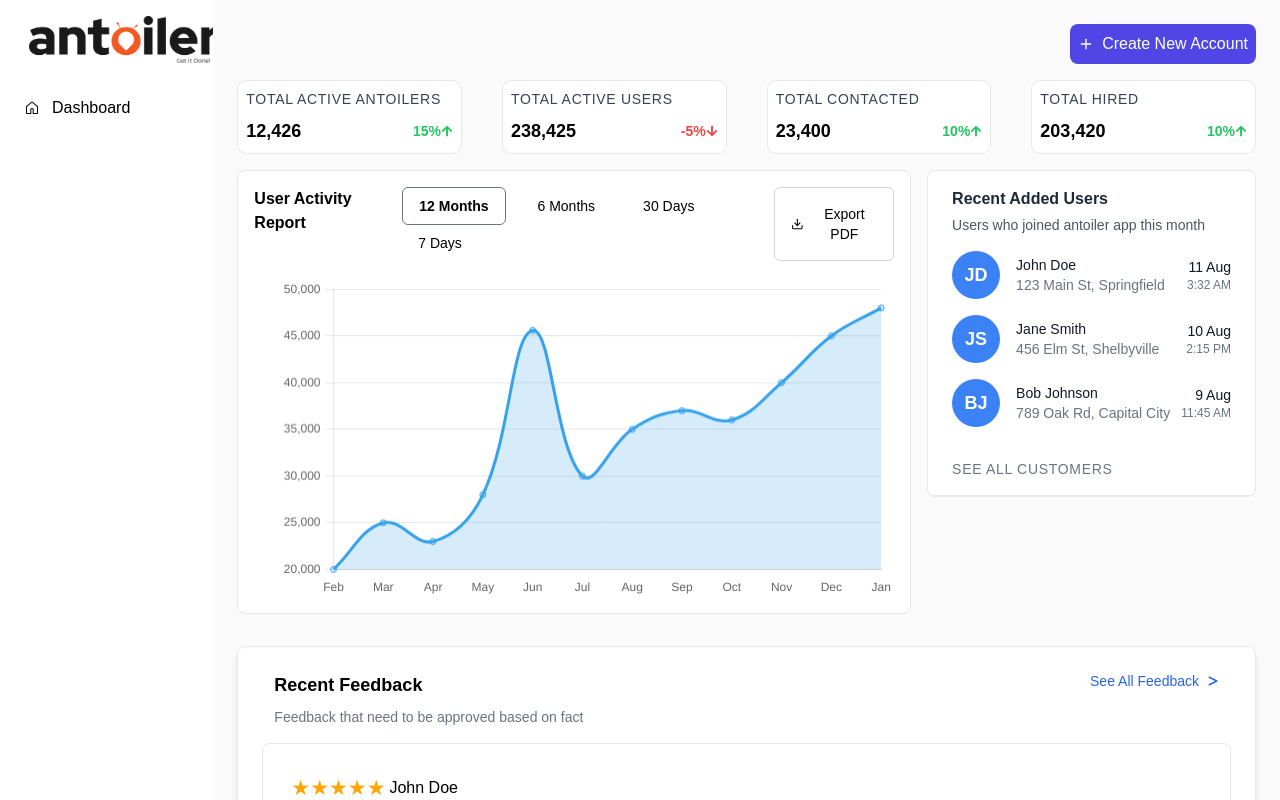
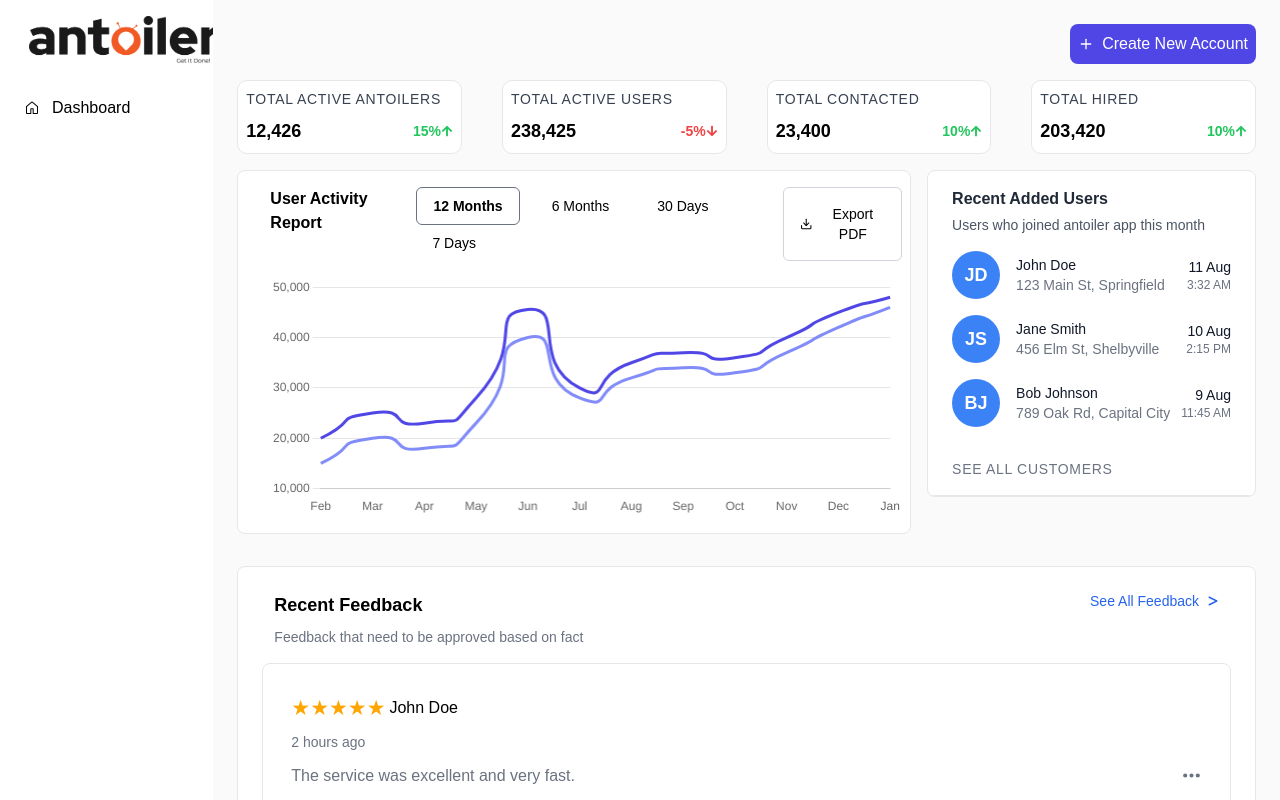
Before and after one commit to Tc-Anurag/admin-antoiler, a React (Create React App) app: page /dashboard in a window 1280 px wide. Shown: the top 800 px of the page. Built offline with nearby package versions, Linux system fonts and the light colour scheme.

Commit message:
changes done

```diff
--- a/src/domains/Dashboard/components/FeedbackCard.tsx
+++ b/src/domains/Dashboard/components/FeedbackCard.tsx
@@ -1,12 +1,10 @@
-import React from 'react';
-import { Link } from 'react-router-dom';
+import React from "react";
+import { Link } from "react-router-dom";
 import { FaGreaterThan } from "react-icons/fa6";
-import { FeedbackItem } from '../../../common/types';
+import { FeedbackItem } from "../../../common/types";
 import { HiDotsHorizontal } from "react-icons/hi";
-import RatingStars from '../../../common/Rating/Rating';
+import RatingStars from "../../../common/Rating/Rating";
 // Define the function to handle rating changes
-
-
 
 interface FeedbackProps {
   feedbacks: FeedbackItem[];
@@ -14,15 +12,20 @@ interface FeedbackProps {
 
 const Feedback: React.FC<FeedbackProps> = ({ feedbacks }) => {
   return (
-    <div className="bg-white border rounded-lg shadow-md p-6 w-full h-auto mt-8">
-      <div className='flex justify-between px-3'>
-        <span className='mb-4'>
+    <div className="bg-white border rounded-lg  p-6 w-full h-auto mt-8">
+      <div className="flex justify-between px-3">
+        <span className="mb-4">
           <h2 className="text-lg font-semibold mb-2">Recent Feedback</h2>
-          <h3 className='text-gray-500 text-sm '>Feedback that need to be approved based on fact</h3>
+          <h3 className="text-gray-500 text-sm ">
+            Feedback that need to be approved based on fact
+          </h3>
         </span>
         <span>
-          <Link to={""} className='text-blue-600 flex items-center text-sm whitespace-nowrap'>
-            See All Feedback <FaGreaterThan size={12} className='ml-2' />
+          <Link
+            to={""}
+            className="text-blue-600 flex items-center text-sm whitespace-nowrap"
+          >
+            See All Feedback <FaGreaterThan size={12} className="ml-2" />
           </Link>
         </span>
       </div>
@@ -35,7 +38,7 @@ const Feedback: React.FC<FeedbackProps> = ({ feedbacks }) => {
                   count={5}
                   value={item.rating}
                   size={21}
-                color2={'#FFA500'} // Color for filled stars
+                  color2={"#FFA500"} // Color for filled stars
                   edit={false} // Disable editing if only displaying rating
                 />
               </span>
@@ -43,11 +46,16 @@ const Feedback: React.FC<FeedbackProps> = ({ feedbacks }) => {
             <span className="ml-1 font-medium">{item.userName}</span>
           </div>
           <p className="text-gray-500 text-sm">{item.date}</p>
-          <div className='flex items-center justify-between '>
+          <div className="flex items-center justify-between ">
             <p className="text-gray-500 my-3">{item.feedback}</p>
-          <HiDotsHorizontal size={21} color='#6B7280' />
+            <HiDotsHorizontal size={21} color="#6B7280" />
           </div>
-          <Link to={""} className="text-blue-500 text-sm flex items-center whitespace-nowrap">View Photos <FaGreaterThan  size={12}  className='ml-2' /></Link>
+          <Link
+            to={""}
+            className="text-blue-500 text-sm flex items-center whitespace-nowrap"
+          >
+            View Photos <FaGreaterThan size={12} className="ml-2" />
+          </Link>
         </div>
       ))}
     </div>
--- a/src/domains/Dashboard/components/UserActivityReport.tsx
+++ b/src/domains/Dashboard/components/UserActivityReport.tsx
@@ -10,7 +10,6 @@ import {
   Tooltip,
   Legend,
 } from "chart.js";
-import "chart.js/auto";
 import { FiDownload } from "react-icons/fi";
 
 ChartJS.register(
@@ -41,62 +40,75 @@ const UserActivityReport: React.FC = () => {
     ],
     datasets: [
       {
-        label: "User Activity",
+        label: "User Activity A",
         data: [
           20000, 25000, 23000, 28000, 45591, 30000, 35000, 37000, 36000, 40000,
           45000, 48000,
         ],
         fill: true,
-        backgroundColor: "rgba(54, 162, 235, 0.2)",
-        borderColor: "rgba(54, 162, 235, 1)",
-        tension: 0.4,
+        borderColor: "#4F46E5",
+        backgroundColor: "rgba(72, 85, 99, 0.2)", // Updated for better visibility
+        tension: 0.8,
+        pointRadius: 0,
+      },
+      {
+        label: "User Activity B",
+        data: [
+          15000, 20000, 18000, 23000, 40000, 28000, 32000, 34000, 33000, 37000,
+          42000, 46000,
+        ],
+        fill: true,
+        borderColor: "#818CF8",
+        backgroundColor: "rgba(54, 162, 235, 0.2)", // Updated for better visibility
+        tension: 0.8,
+        pointRadius: 0,
       },
     ],
   };
 
-  const options = {
-    // responsive: true,
-    maintainAspectRatio: true,
+  const options: any = {
+    responsive: true,
+    maintainAspectRatio: false, // Allow height adjustment
     scales: {
+      x: {
+        grid: {
+          display: false, // Hide horizontal grid lines
+        },
+      },
       y: {
         grid: {
-          display: true, // Show the y-axis grid lines
+          display: true, // Show vertical grid lines
+          borderColor: "#e5e7eb", // Optional: change border color
         },
         ticks: {
-          // Customize tick appearance
-          padding: 5, // Adjust padding around ticks
+          display: true, // Show vertical axis labels
+          stepSize: 10000, // Adjust step size to create approximately 4 lines
+          // Optional: set min and max for better control
+          // min: 0, // You can set min if necessary
+          // max: 50000, // Set max according to your data range
         },
-        title: {
-          display: true,
-
-          font: {
-            size: 14, // Adjust font size of title
-          },
-        },
-      },
-      x: {
-        grid: {
-          display: false, // Hide x-axis grid lines
+        border: {
+          display: false, // Hide the y-axis border line
         },
       },
     },
-
     plugins: {
       legend: {
-        display: false,
+        display: false, // Set to true to show legend
+        position: "top",
       },
       tooltip: {
-        callbacks: {
-          label: function (context: any) {
-            return `${context.raw}`;
-          },
-        },
+        enabled: false, // Disable tooltips completely
+        // Alternatively, if you want to customize or selectively show tooltips:
+        // callbacks: {
+        //   label: (context: any) => `${context.dataset.label}: ${context.raw}`,
+        // },
       },
     },
   };
 
   return (
-    <div className=" bg-white p-4 rounded-lg border border-gray-200">
+    <div className="bg-white pl-8 pr-2 py-4 rounded-lg border border-gray-200">
       <div className="flex justify-between mb-4">
         <h2 className="text-left font-semibold">User Activity Report</h2>
         <div>
@@ -115,7 +127,7 @@ const UserActivityReport: React.FC = () => {
         </button>
       </div>
 
-      <div>
+      <div className="w-full h-60">
         <Line data={data} options={options} />
       </div>
     </div>
```
Lines whose indentation alone changed are shown as unchanged.
